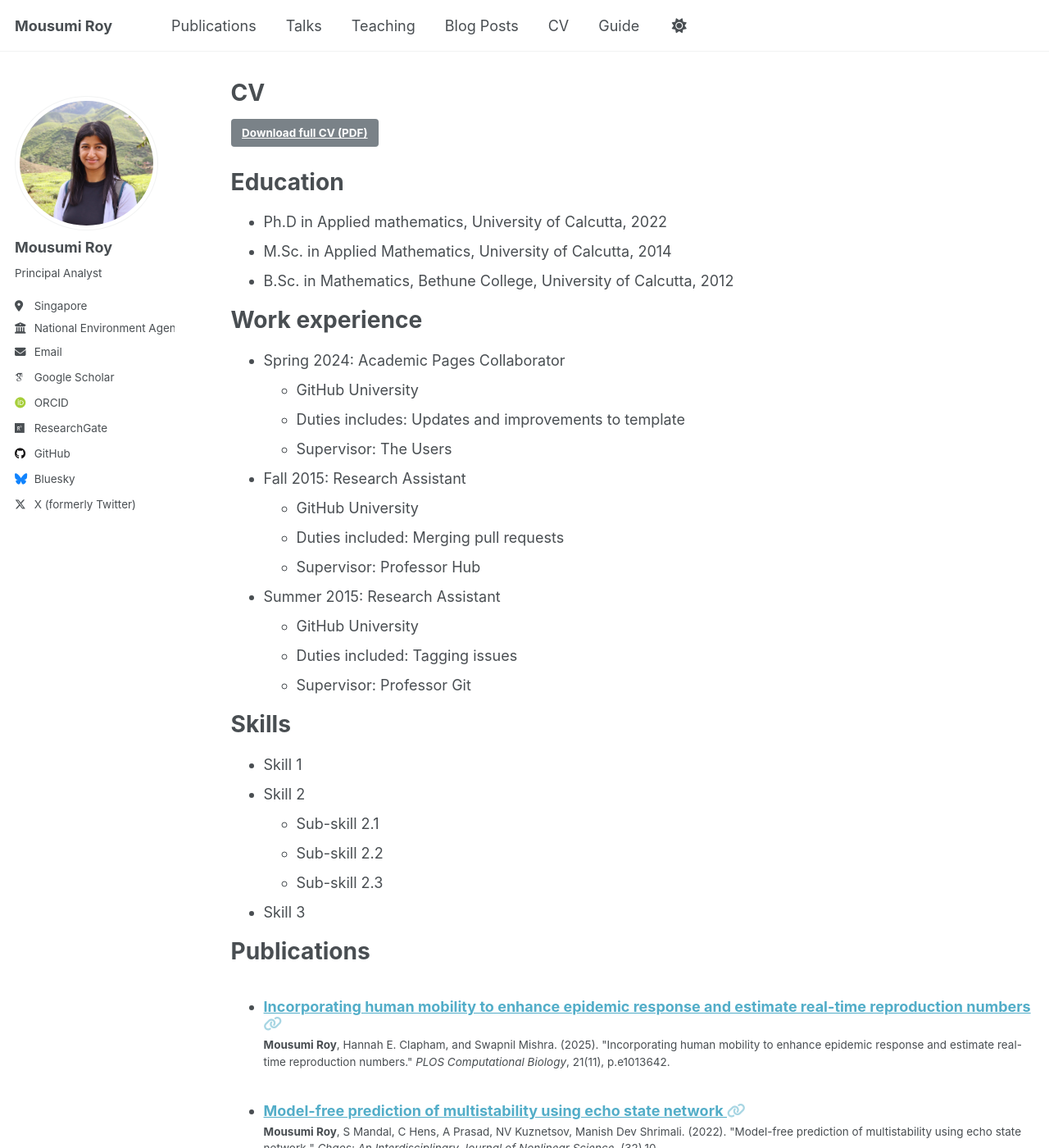
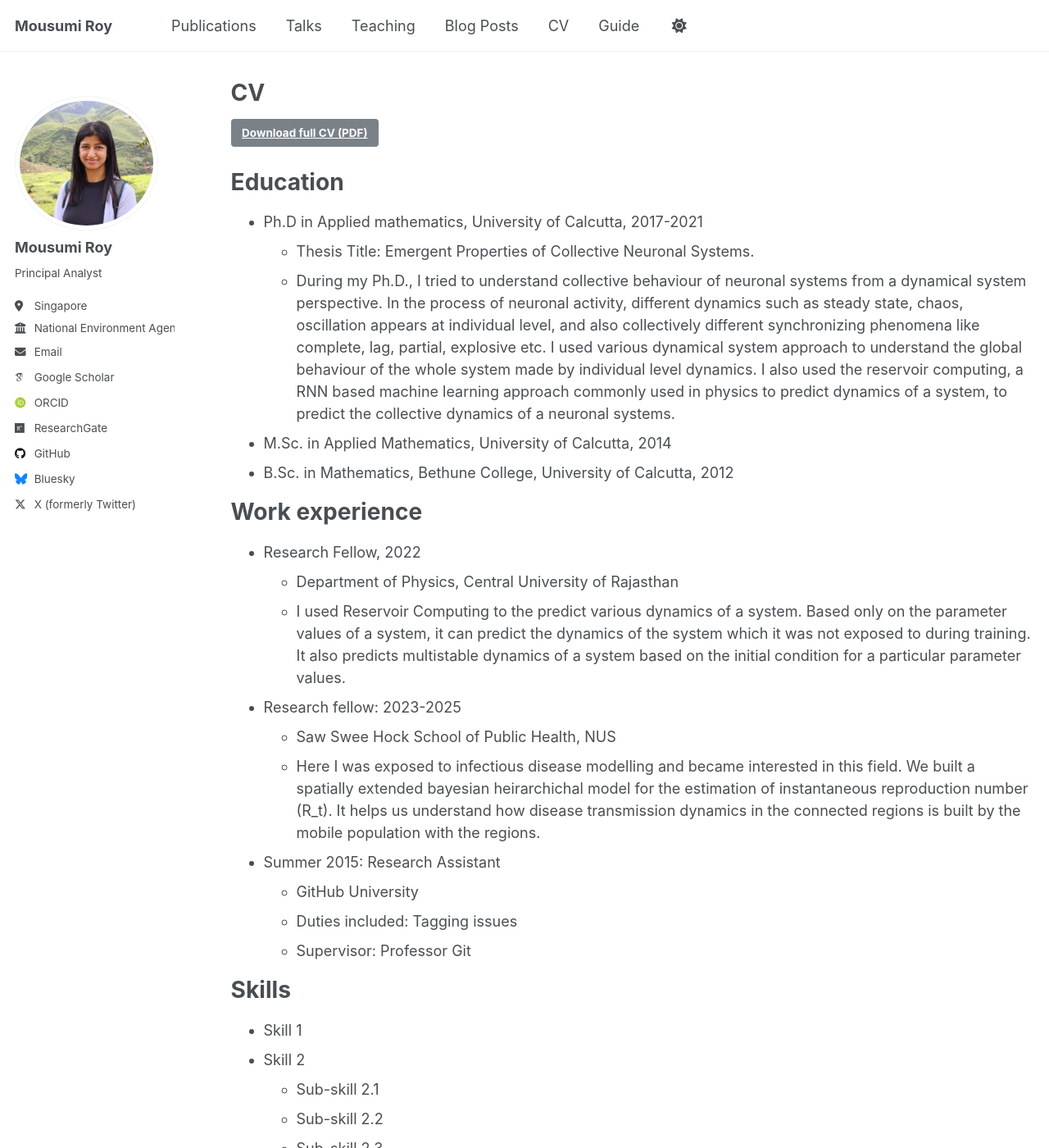
Before and after one commit to mousumi3104/mousumi3104.github.io, a Jekyll site: the page built from _pages/cv.md, in a window 1280 px wide and 1400 px high. Shown: the whole window at 82% size. Built offline with Jekyll 4.4.1, drawn with Linux system fonts in a browser that asks for light colours; some web fonts are replaced; a script that is not in the unit is left out.

Commit message:
Update cv.md

```diff
--- a/_pages/cv.md
+++ b/_pages/cv.md
@@ -12,21 +12,23 @@ redirect_from:
 
 Education
 ======
-* Ph.D in Applied mathematics, University of Calcutta, 2022
+* Ph.D in Applied mathematics, University of Calcutta, 2017-2021
+   * Thesis Title: Emergent Properties of Collective Neuronal Systems.
+   * During my Ph.D., I tried to understand collective behaviour of neuronal systems from a dynamical system perspective. In the process of neuronal activity, different dynamics such as steady state, chaos, oscillation appears at individual level, and also collectively different synchronizing phenomena like complete, lag, partial, explosive etc. I used various dynamical system approach to understand the global behaviour of the whole system made by individual level dynamics. I also used the reservoir computing, a RNN based machine learning approach commonly used in physics to predict dynamics of a system, to predict the collective dynamics of a neuronal systems.
 * M.Sc. in Applied Mathematics, University of Calcutta, 2014
 * B.Sc. in Mathematics, Bethune College, University of Calcutta, 2012
 
 Work experience
 ======
-* Spring 2024: Academic Pages Collaborator
-  * GitHub University
-  * Duties includes: Updates and improvements to template
-  * Supervisor: The Users
+* Research Fellow, 2022
+  * Department of Physics, Central University of Rajasthan
+  * I used Reservoir Computing to the predict various dynamics of a system. Based only on the parameter values of a system, it can predict the dynamics of the system which it was not exposed to during training. It also predicts multistable dynamics of a system based on the initial condition for a particular parameter values.
 
-* Fall 2015: Research Assistant
-  * GitHub University
-  * Duties included: Merging pull requests
-  * Supervisor: Professor Hub
+
+* Research fellow: 2023-2025
+  * Saw Swee Hock School of Public Health, NUS
+  * Here I was exposed to infectious disease modelling and became interested in this field. We built a spatially extended bayesian heirarchichal model for the estimation of instantaneous reproduction number (R_t). It helps us understand how disease transmission dynamics in the connected regions is built by the mobile population with the regions.
+
 
 * Summer 2015: Research Assistant
   * GitHub University
```
